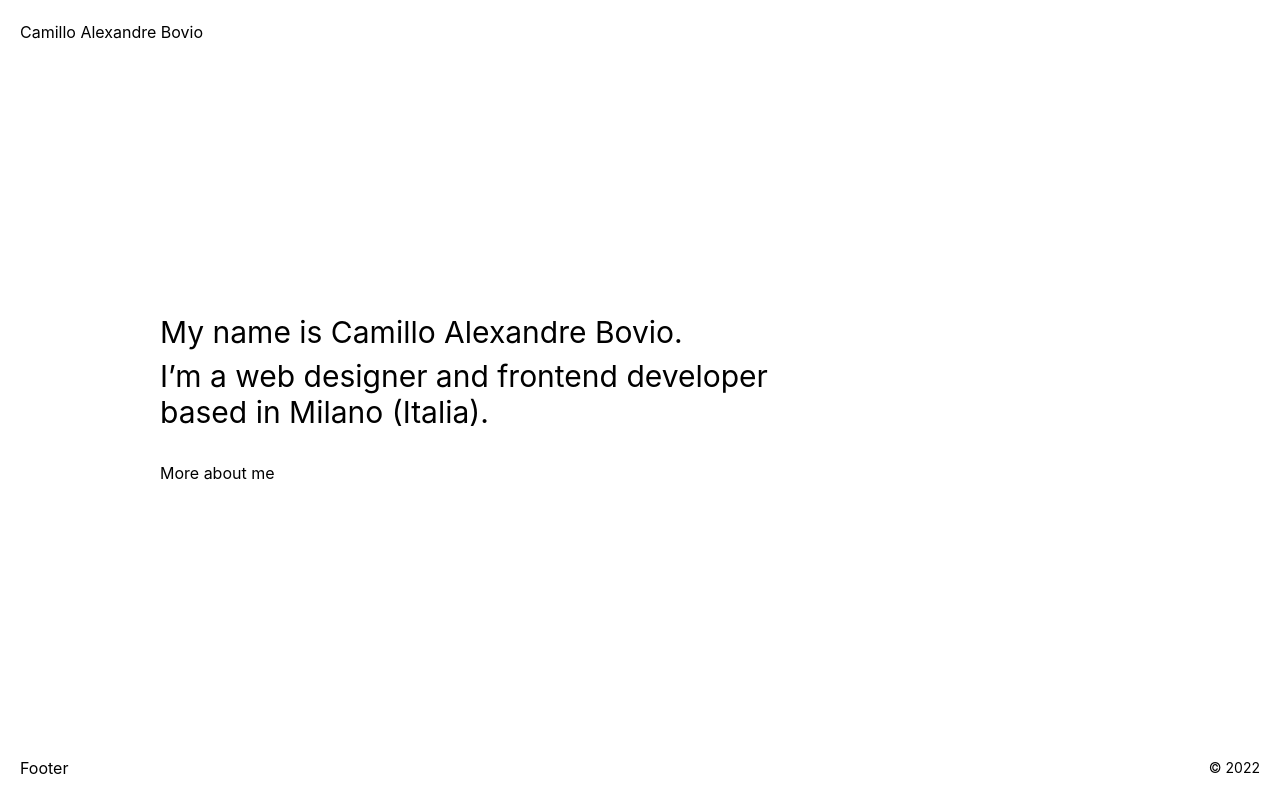
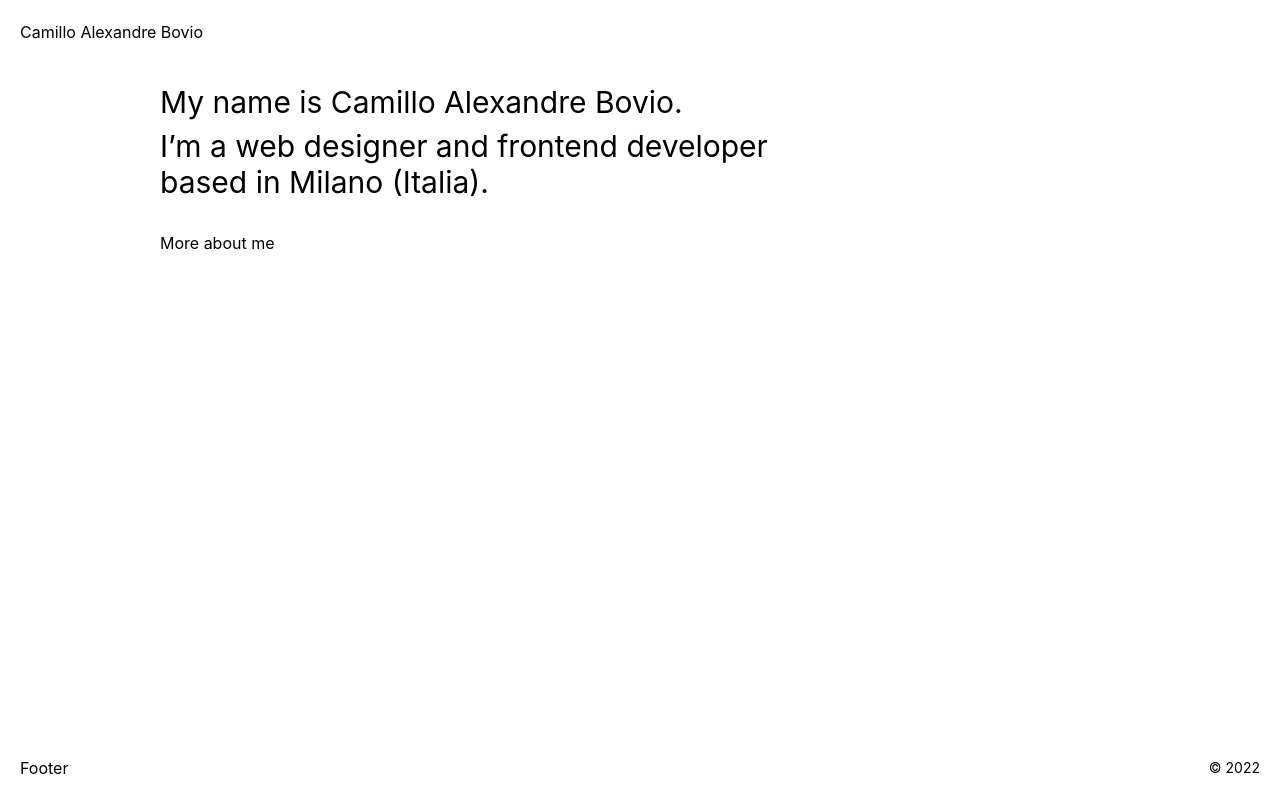
Before and after one commit to camillo18tre/my-website, a Next.js app: page / in a window 1280 px wide. Built offline with nearby package versions, Linux system fonts and the light colour scheme.

Commit message:
fixed layout issue

```diff
--- a/layouts/MainLayout.tsx
+++ b/layouts/MainLayout.tsx
@@ -8,9 +8,9 @@ interface MainLayoutProps {
 
 export const MainLayout: React.FC<MainLayoutProps> = ({ children }) => {
   return (
-    <div className="flex h-screen flex-col justify-between">
+    <div className="flex flex-col justify-between min-h-screen">
       <Navbar />
-      <div className="p-5 lg:px-20 flex-1">{children}</div>
+      <div className="flex flex-col flex-1 p-5 lg:px-20">{children}</div>
       <Footer />
     </div>
   );
```
